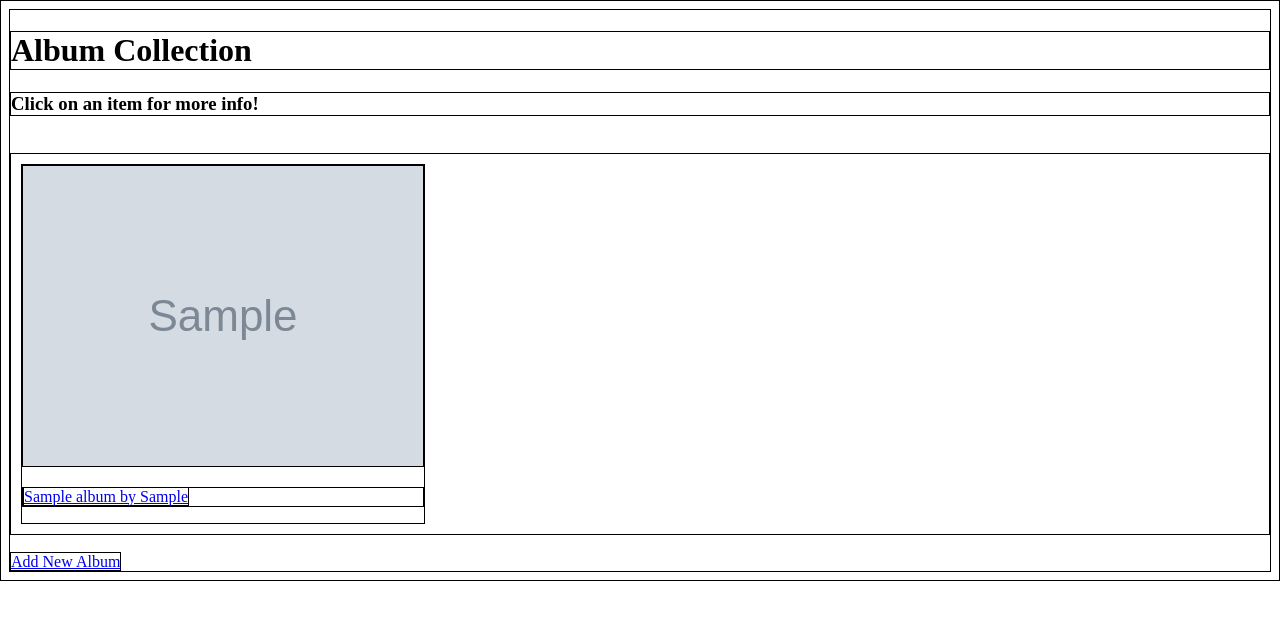
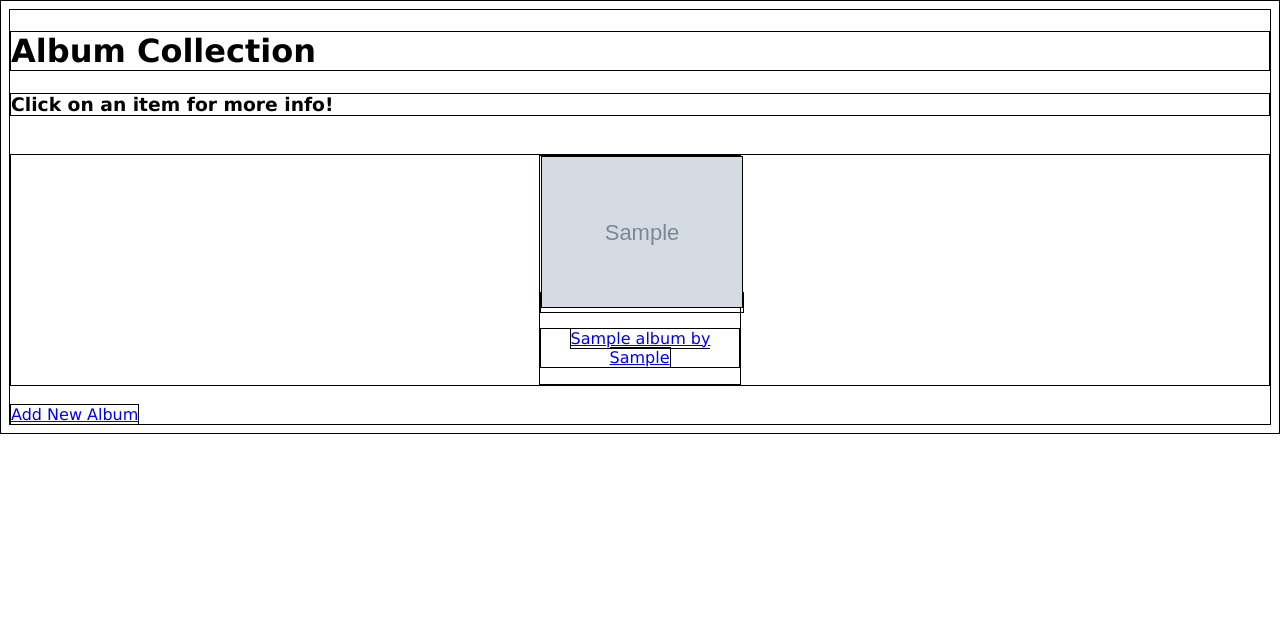
Before and after one commit to Jeeglobs/Django-Music-Project, a Django app: page / in a window 1280 px wide. Shown: the top 620 px of the page. Run offline with Django 4.2, Linux system fonts and the light colour scheme; tables that the repository leaves empty hold one stand-in row (values such as "Sample post"); grey boxes marked "Sample" are stand-in pictures.

Commit message:
made imgs on homepage clickable links; working on styling

```diff
--- a/notes.txt
+++ b/notes.txt
@@ -30,3 +30,5 @@ added base.html and extended it to all other html files
 got image field working and img shows up on detail page
 
 got img to show up on homepage
+
+made imgs on homepage clickable links; working on styling
--- a/static/css/style.css
+++ b/static/css/style.css
@@ -1,12 +1,22 @@
 * {
     border: 1px solid black;
+    font-family: Verdana, Geneva, Tahoma, sans-serif;
 }
 
 .album-container {
     display: flex;
     flex-wrap: wrap;
+    justify-content: center;
 }
 
 .album-card {
-    margin: 10px;
+    width: 200px;
+    margin: 0 auto;
+    text-align: center;
 }
+
+img {
+    width: 100%;
+    max-width: 500px;
+    object-fit: cover;
+}
--- a/templates/albums/index.html
+++ b/templates/albums/index.html
@@ -8,7 +8,7 @@
       {% for album in albums %}
         <div class="album-card">
           {% if album.image %}
-            <img src='{{ album.image.url }}' alt='album cover'>
+          <a href='{% url 'get_info' album.pk %}'><img src='{{ album.image.url }}' alt='album cover'></a>
           {% endif %}
           <p><a href='{% url 'get_info' album.pk %}'>{{ album }}</a></p>
         </div>
```
